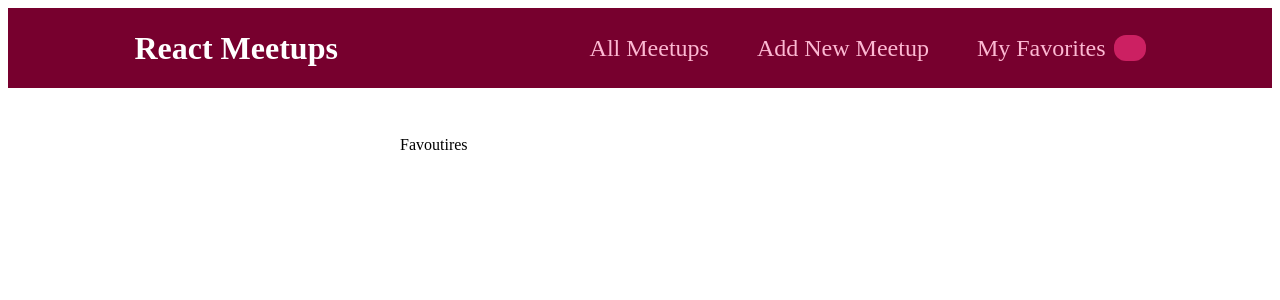
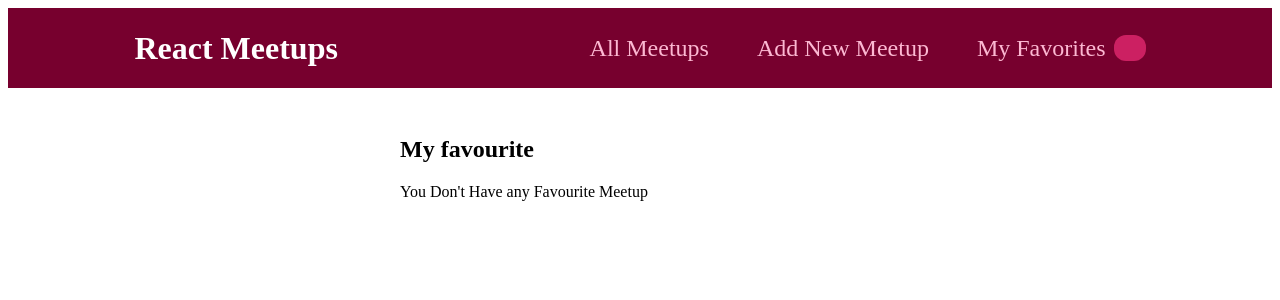
Before and after one commit to Abhijrt/meetup, a React (Create React App) app: page /favorites in a window 1280 px wide. Shown: the top 300 px of the page. Built offline with nearby package versions, Linux system fonts and the light colour scheme.

Commit message:
adding the Favourites data

```diff
--- a/src/pages/Favourites.js
+++ b/src/pages/Favourites.js
@@ -1,5 +1,23 @@
+import { useContext } from 'react';
+import FavouriteContext from '../store/favourites-context';
+import MeetupList from '../components/meetups/MeetupList';
+
 function Favourites () {
-    return <div>Favoutires</div>
+
+    const FavoutireCtx = useContext(FavouriteContext);
+
+    let content ;
+
+    if(FavoutireCtx.totalFavouritesCount === 0) {
+        content = <p>You Don't Have any Favourite Meetup</p>
+    }else{
+        content = <MeetupList meetups={FavoutireCtx.favourites}/>
+    }
+
+    return <section>
+        <h1>My favourite</h1>
+        {content}
+    </section>
 }
 
 export default Favourites;
```
